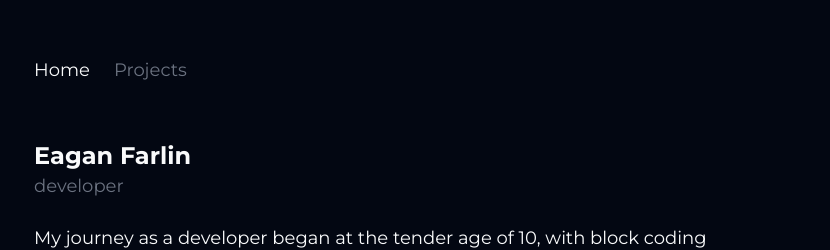
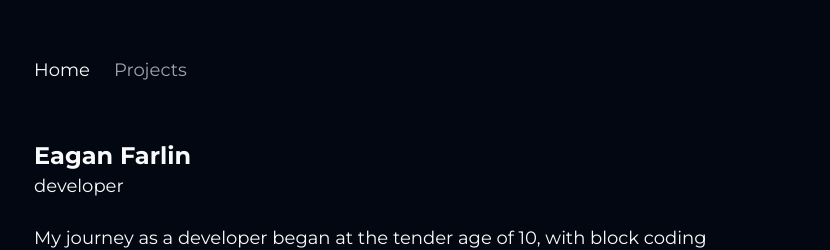
Before and after one commit to EaganFarlin/eaganfarlinDOTcom, a Next.js app: page / in a window 1280 px wide. Shown: the top 250 px of the page, without its empty margins (222-1052 px from the left). Built offline with nearby package versions, Linux system fonts and the light colour scheme.

Commit message:
Updated styles

```diff
--- a/app/(ui)/navbar.tsx
+++ b/app/(ui)/navbar.tsx
@@ -20,7 +20,7 @@ const Navbar = () => {
             key={link.name}
             href={link.href}
             className={clsx("mr-6 text-lg", {
-              "text-gray-500": pathname !== link.href,
+              "text-gray-50": pathname === link.href,
             })}
           >
             <p>{link.name}</p>
--- a/app/globals.css
+++ b/app/globals.css
@@ -4,3 +4,8 @@
 @tailwind base;
 @tailwind components;
 @tailwind utilities;
+
+a {
+  --tw-text-opacity: 1;
+  color: rgb(156 163 175 / var(--tw-text-opacity));
+}
--- a/app/page.tsx
+++ b/app/page.tsx
@@ -3,7 +3,7 @@ const Home = () => {
     <div>
       <div className="my-6">
         <h1 className="text-2xl font-bold">Eagan Farlin</h1>
-        <small className="text-lg text-gray-500">developer</small>
+        <small className="text-lg">developer</small>
       </div>
       <div className="text-lg leading-loose md:leading-relaxed">
         <p className="mb-8">
```
